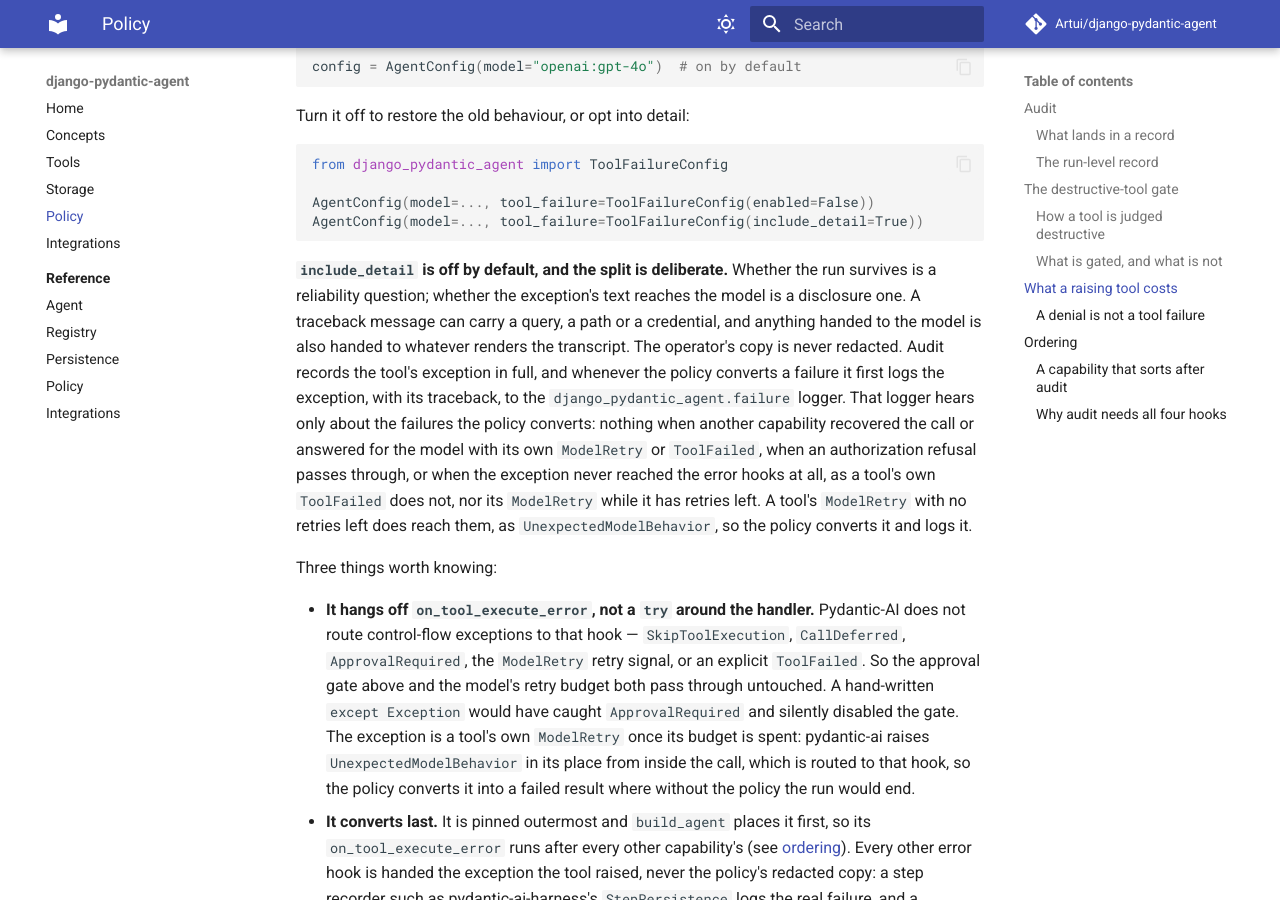
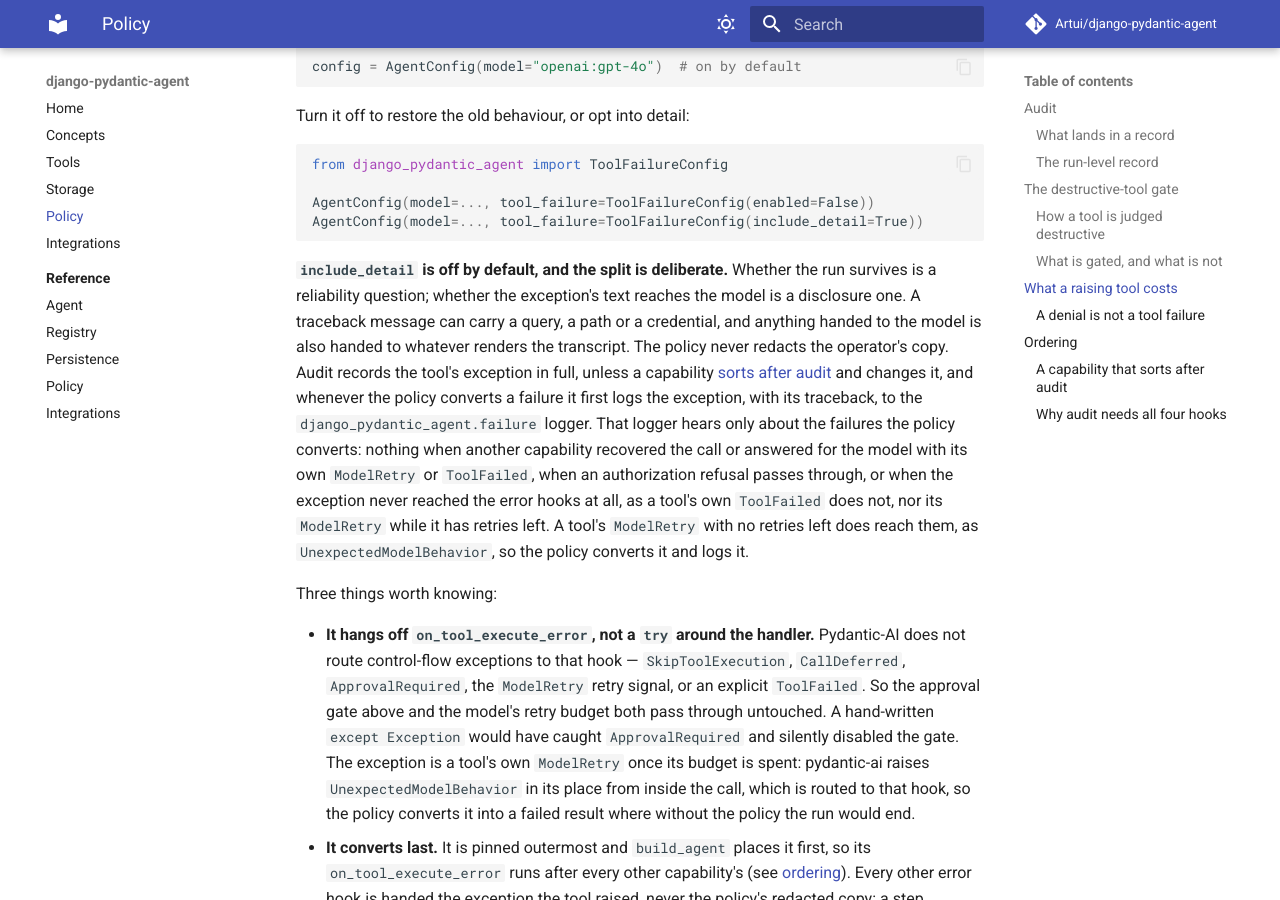
Before and after one commit to Artui/django-pydantic-agent, an MkDocs documentation site: the page built from docs/policy.md, in a window 1280 px wide and 900 px high, scrolled down 4677 px. Built offline with MkDocs 1.6.1 and Material for MkDocs 9.7.7, drawn with Linux system fonts in a browser that asks for light colours; comment, search, counter and statistics services are not loaded.

Commit message:
Scope the operator's-copy sentences to what sorts ahead of audit
The policy page and ToolFailureConfig said the operator's copy is never
redacted and that audit always records the full exception. A capability
that sorts after audit can rewrite what audit records, as harness's
result_guard replace does, so both sentences now say the policy never
redacts the operator's copy and point to the exception. ToolFailureConfig
also says the Python logger hears only the failures the policy converts.

Co-Authored-By: Claude Opus 5.5 <noreply@anthropic.com>

```diff
--- a/docs/policy.md
+++ b/docs/policy.md
@@ -229,9 +229,11 @@ AgentConfig(model=..., tool_failure=ToolFailureConfig(include_detail=True))
 run survives is a reliability question; whether the exception's text reaches the
 model is a disclosure one. A traceback message can carry a query, a path or a
 credential, and anything handed to the model is also handed to whatever renders
-the transcript. The operator's copy is never redacted. Audit records the tool's
-exception in full, and whenever the policy converts a failure it first logs the
-exception, with its traceback, to the `django_pydantic_agent.failure` logger.
+the transcript. The policy never redacts the operator's copy. Audit records the
+tool's exception in full, unless a capability
+[sorts after audit](#a-capability-that-sorts-after-audit) and changes it, and
+whenever the policy converts a failure it first logs the exception, with its
+traceback, to the `django_pydantic_agent.failure` logger.
 That logger hears only about the failures the policy converts: nothing when
 another capability recovered the call or answered for the model with its own
 `ModelRetry` or `ToolFailed`, when an authorization refusal passes through, or
```
Also changed, not shown: 1 other file.
